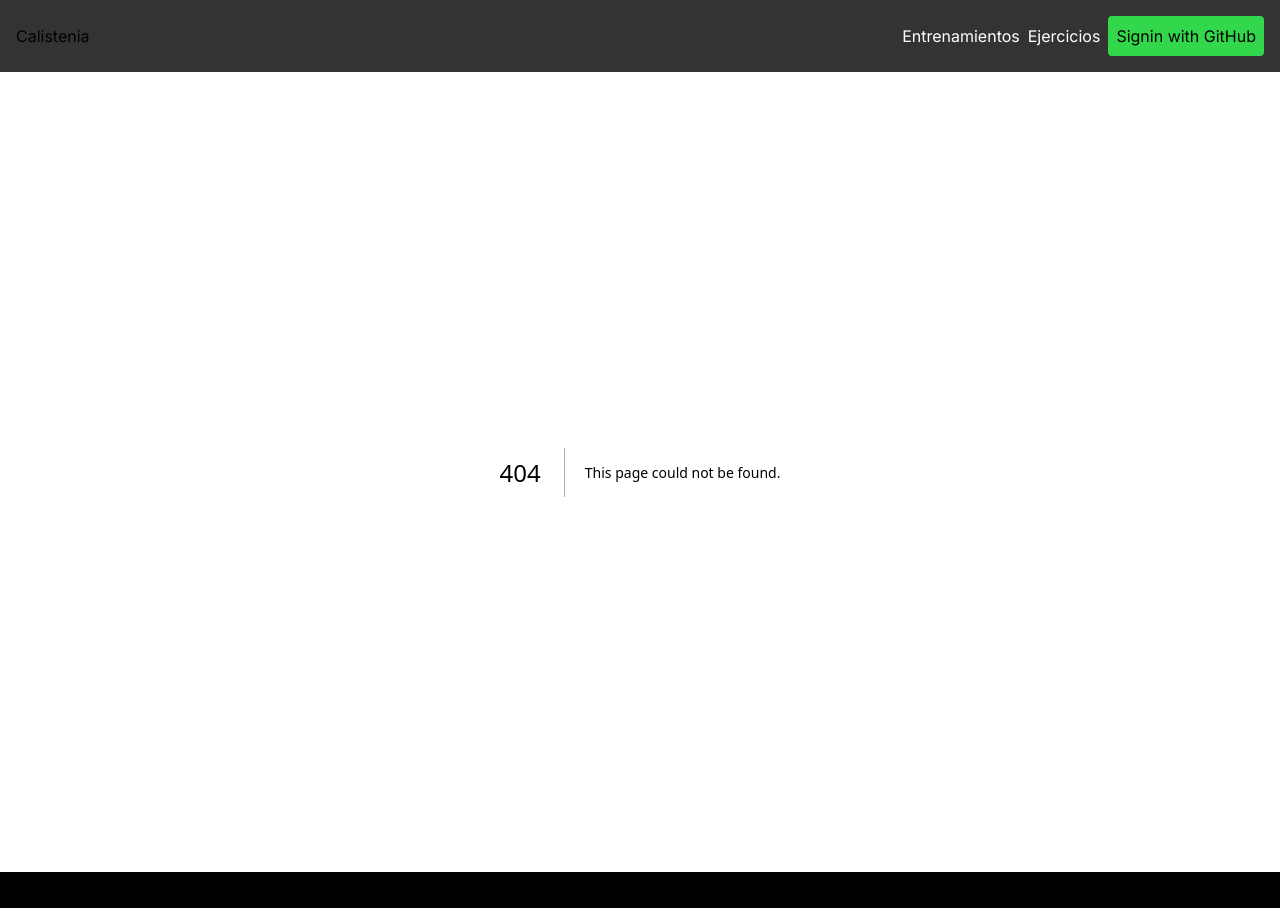
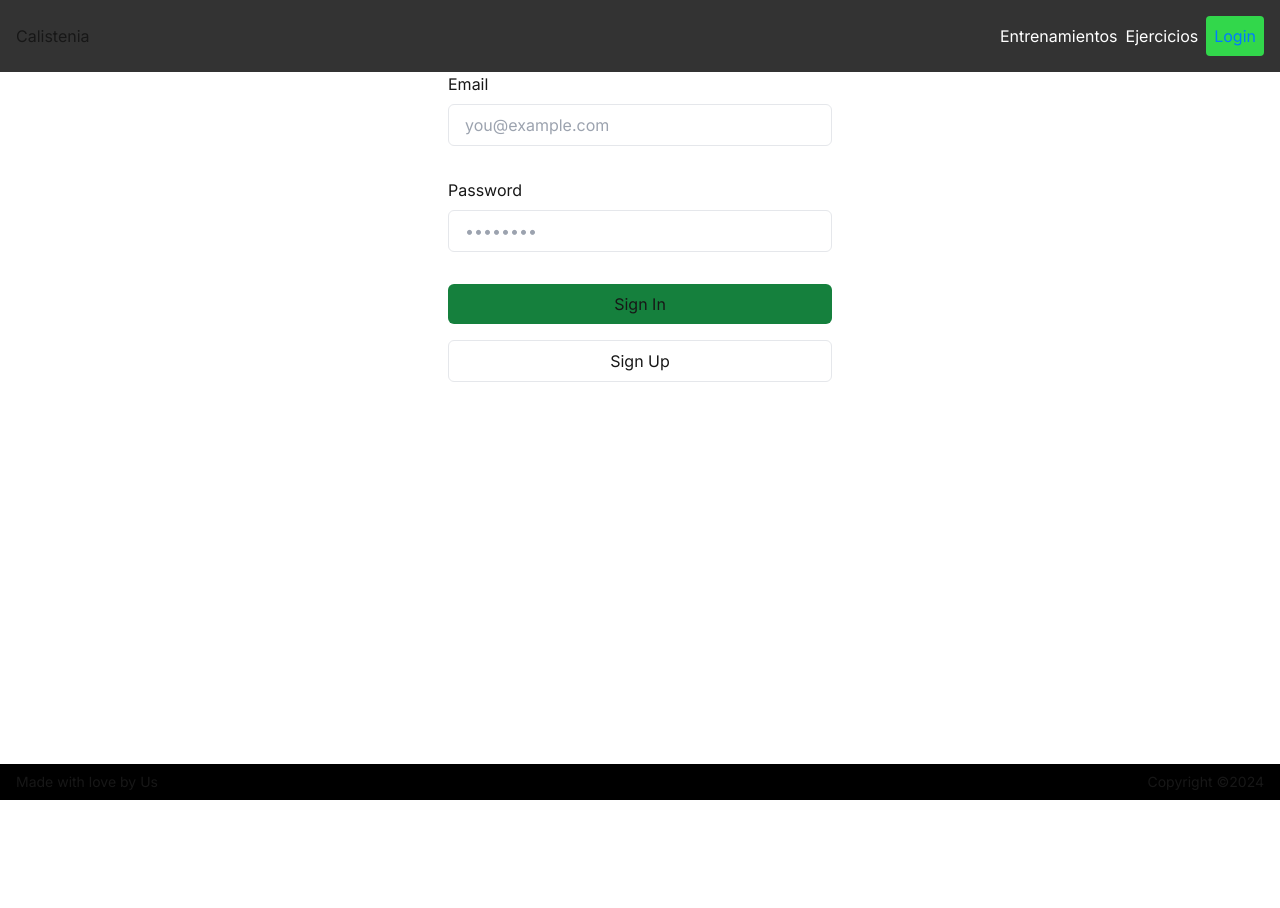
Before and after one commit to ItzRoBeerT/calisteniapp, a Next.js app: page /login in a window 1280 px wide. Before the commit this address had no page. After the commit the page ends 800 px from the top, so only its background shows below. Built offline with nearby package versions, Linux system fonts and the light colour scheme; no server answers.

Commit message:
login with supabase using mail

```diff
--- /dev/null
+++ b/app/(auth)/login/actions.tsx
@@ -0,0 +1,39 @@
+'use server';
+
+import { revalidatePath } from 'next/cache';
+import { redirect } from 'next/navigation';
+import { createClient } from '@/utils/supabase/server';
+
+export async function signIn(formData: FormData) {
+	const supabase = await createClient();
+
+	const data = {
+		email: formData.get('email') as string,
+		password: formData.get('password') as string,
+	};
+
+	const { error } = await supabase.auth.signInWithPassword(data);
+	if (error) {
+		redirect('/error');
+	}
+	revalidatePath('/', 'layout');
+	redirect('/');
+}
+
+export async function signUp(formData: FormData) {
+	const supabase = await createClient();
+
+	const data = {
+		email: formData.get('email') as string,
+		password: formData.get('password') as string,
+	};
+
+	const { error } = await supabase.auth.signUp(data);
+
+	if (error) {
+		redirect('/error');
+	}
+
+	revalidatePath('/', 'layout');
+	redirect('/');
+}
--- /dev/null
+++ b/app/(auth)/login/page.tsx
@@ -0,0 +1,46 @@
+import { SubmitButton } from './submit-button';
+import { signIn, signUp } from './actions';
+
+export default function Login() {
+	return (
+		<div className="flex items-center justify-center">
+			<div className="flex flex-col w-full px-8 sm:max-w-md gap-2">
+				<form className="animate-in flex-1 flex flex-col w-full justify-center gap-2 text-foreground">
+					<label className="text-md" htmlFor="email">
+						Email
+					</label>
+					<input
+						className="rounded-md px-4 py-2 bg-inherit border mb-6"
+						name="email"
+						placeholder="you@example.com"
+						required
+					/>
+					<label className="text-md" htmlFor="password">
+						Password
+					</label>
+					<input
+						className="rounded-md px-4 py-2 bg-inherit border mb-6"
+						type="password"
+						name="password"
+						placeholder="••••••••"
+						required
+					/>
+					<SubmitButton
+						formAction={signIn}
+						className="bg-green-700 rounded-md px-4 py-2 text-foreground mb-2"
+						pendingText="Signing In..."
+					>
+						Sign In
+					</SubmitButton>
+					<SubmitButton
+						formAction={signUp}
+						className="border border-foreground/20 rounded-md px-4 py-2 text-foreground mb-2"
+						pendingText="Signing Up..."
+					>
+						Sign Up
+					</SubmitButton>
+				</form>
+			</div>
+		</div>
+	);
+}
--- /dev/null
+++ b/app/(auth)/login/submit-button.tsx
@@ -0,0 +1,20 @@
+'use client';
+
+import { useFormStatus } from 'react-dom';
+import { type ComponentProps } from 'react';
+
+type Props = ComponentProps<'button'> & {
+	pendingText?: string;
+};
+
+export function SubmitButton({ children, pendingText, ...props }: Props) {
+	const { pending, action } = useFormStatus();
+
+	const isPending = pending && action === props.formAction;
+
+	return (
+		<button {...props} type="submit" aria-disabled={pending}>
+			{isPending ? pendingText : children}
+		</button>
+	);
+}
--- a/app/layout.tsx
+++ b/app/layout.tsx
@@ -17,7 +17,7 @@ export default function RootLayout({
 	children: React.ReactNode;
 }>) {
 	return (
-		<html lang="en">
+		<html lang="en" className="min-h-full relative">
 			<body className={inter.className}>
 				<Header />
 				{children}
--- a/components/footer/Footer.tsx
+++ b/components/footer/Footer.tsx
@@ -1,10 +1,10 @@
 export default function Footer() {
-  const currentYear = new Date().getFullYear()
+	const currentYear = new Date().getFullYear();
 
-  return (
-    <footer className="bg-background flex justify-between px-4 py-2">
-      <span className="text-sm">Made with love by Us</span>
-      <span className="text-sm">Copyright ©{currentYear}</span>
-    </footer>
-  )
+	return (
+		<footer className="bg-background absolute bottom-0 px-4 py-2 mt-12 w-full flex justify-between">
+			<span className="text-sm">Made with love by Us</span>
+			<span className="text-sm">Copyright ©{currentYear}</span>
+		</footer>
+	);
 }
--- a/components/header/Header.tsx
+++ b/components/header/Header.tsx
@@ -1,8 +1,15 @@
-import Link from 'next/link'
-import NavLink from './NavLink'
-import { signIn } from '@/auth'
+import { createClient } from '@/utils/supabase/server';
+import Link from 'next/link';
+import NavLink from './NavLink';
+import LogoutButton from './logout-button';
 
-export default function Header() {
+export default async function Header() {
+	const supabase = await createClient();
+	const {
+		data: { session },
+	} = await supabase.auth.getSession();
+	const user = session?.user;
+
 	return (
 		<header className="bg-background backdrop-blur-sm bg-opacity-80 sticky top-0 z-50">
 			<div className="container mx-auto p-4 flex justify-between items-center">
@@ -20,21 +27,18 @@ export default function Header() {
 					>
 						Ejercicios
 					</NavLink>
-          <form
-            action={async () => {
-              'use server'
-              await signIn('github')
-            }}
-          >
-            <button
-              type="submit"
+					{user ? (
+						<LogoutButton />
+					) : (
+						<NavLink
+							href={'/login'}
 							className="bg-secondary rounded p-2 hover:bg-secondaryHover transition"
 						>
-              Signin with GitHub
-            </button>
-          </form>
+							Login
+						</NavLink>
+					)}
 				</div>
 			</div>
 		</header>
-  )
+	);
 }
--- /dev/null
+++ b/components/header/logout-button.tsx
@@ -0,0 +1,15 @@
+'use client';
+import { createClient } from '@/utils/supabase/client';
+import { useRouter } from 'next/navigation';
+
+export default function LogoutButton() {
+	const supabase = createClient();
+	const router = useRouter();
+
+	const handleLogout = async () => {
+		await supabase.auth.signOut();
+		router.refresh();
+	};
+
+	return <button onClick={handleLogout}>Logout</button>;
+}
--- a/utils/supabase/client.ts
+++ b/utils/supabase/client.ts
@@ -2,5 +2,8 @@ import { createBrowserClient } from '@supabase/ssr';
 
 export function createClient() {
 	// Create a supabase client on the browser with project's credentials
-	return createBrowserClient(process.env.NEXT_PUBLIC_SUPABASE_URL!, process.env.NEXT_PUBLIC_SUPABASE_ANON_KEY!);
+	return createBrowserClient(
+		process.env.NEXT_PUBLIC_SUPABASE_URL!,
+		process.env.NEXT_PUBLIC_SUPABASE_ANON_KEY!
+	);
 }
```
Lines whose indentation alone changed are shown as unchanged.
